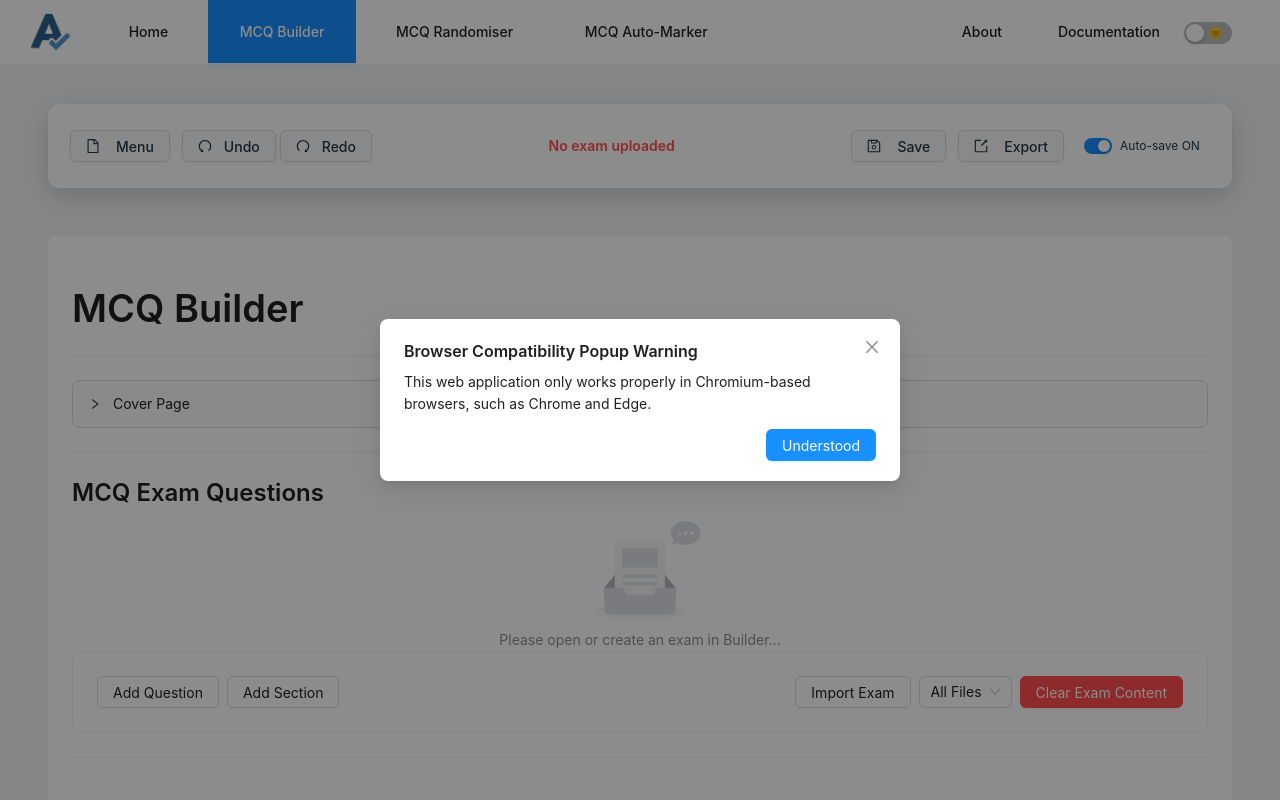
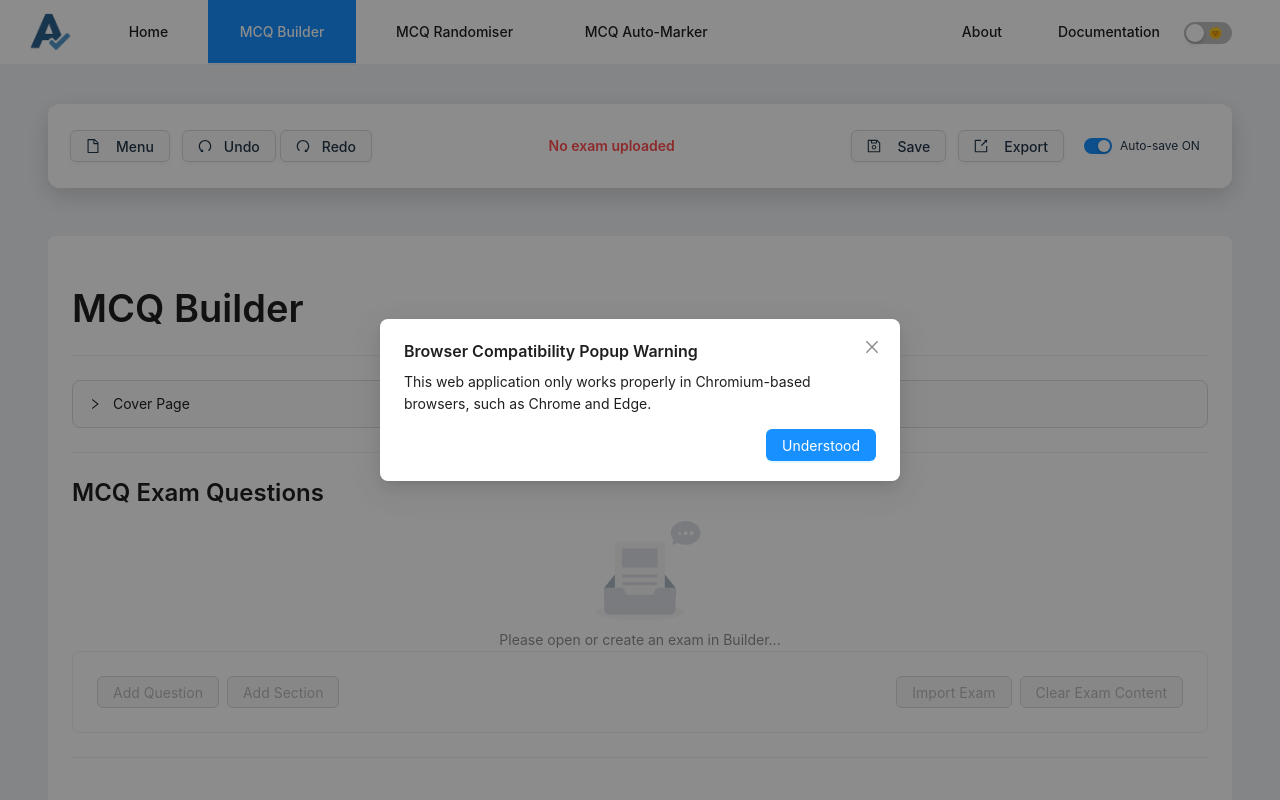
Before and after one commit to uoa-compsci399-2025-s1/capstone-project-2025-s1-team-11, a React (Vite) app in the folder client/: page /builder in a window 1280 px wide. Shown: the top 800 px of the page. Built offline with nearby package versions, Linux system fonts and the light colour scheme.

Commit message:
teleform data saves now, disabled examContentManager before exam creation and removed format selector

```diff
--- a/client/src/components/builder/ExamContentManager.jsx
+++ b/client/src/components/builder/ExamContentManager.jsx
@@ -2,7 +2,7 @@ import React, { useState } from "react";
 import { useDispatch, useSelector } from "react-redux";
 import { clearExamBody } from "../../store/exam/examSlice.js";
 import { useFileSystem } from "../../hooks/useFileSystem.js";
-import { Button, Alert, Space, Typography, Modal, Input, Card, Select } from "antd";
+import { Button, Alert, Space, Typography, Modal, Card } from "antd";
 import { addQuestion, addSection } from "../../store/exam/examSlice.js";
 import useMessage from "../../hooks/useMessage.js";
 
@@ -11,19 +11,24 @@ const { Paragraph, Text } = Typography;
 const ExamContentManager = () => {
   const [error, setError] = useState("");
   const [showSuccessAlert, setShowSuccessAlert] = useState(false);
-  const { importExam } = useFileSystem();
-  const [selectedFormat, setSelectedFormat] = useState('all'); // Default is 'all'
+  const { importExam, fileHandle } = useFileSystem();
   const message = useMessage();
 
   const dispatch = useDispatch();
+  const examData = useSelector((state) => state.exam.examData);
 
   const [isClearModalVisible, setIsClearModalVisible] = useState(false);
+
+  // Enable buttons if we either have a file handle or exam data
+  const isEnabled = fileHandle || examData;
+  // Only enable clear button if we have content to clear
+  const canClear = isEnabled && examData?.examBody?.length > 0;
 
   const handleImportExam = async (event) => {
     const selectedFile = event.target.files[0];
     if (!selectedFile) return;
 
-    const success = await importExam(selectedFile, selectedFormat);
+    const success = await importExam(selectedFile);
     if (success) {
       setShowSuccessAlert(true);
       setError("");
@@ -31,27 +36,6 @@ const ExamContentManager = () => {
       event.target.value = '';
     }
   };
-
-  const handleFormatChange = (value) => {
-    setSelectedFormat(value);
-  };
-
-  // Determine the acceptable file extensions based on selected format
-  const getAcceptExtension = () => {
-    switch (selectedFormat) {
-      case 'moodle':
-        return '.xml';
-      case 'docx':
-        return '.docx';
-      case 'latex':
-        return '.tex';
-      case 'all':
-      default:
-        return '.xml,.docx,.tex'; // Show all supported formats
-    }
-  };
-
-  const examData = useSelector((state) => state.exam.examData);
 
   return (
     <Card>
@@ -75,32 +59,38 @@ const ExamContentManager = () => {
 
       <Space wrap style={{ width: "100%", justifyContent: "space-between" }}>
         <Space wrap>
-            <Button onClick={() => dispatch(addQuestion({ examBodyIndex: null, questionData: { contentFormatted: '' } }))}>
+          <Button
+            onClick={() => dispatch(addQuestion({ examBodyIndex: null, questionData: { contentFormatted: '' } }))}
+            disabled={!isEnabled}
+          >
             Add Question
           </Button>
-            <Button onClick={() => dispatch(addSection({ sectionTitle: '', contentFormatted: '' }))}>
+          <Button
+            onClick={() => dispatch(addSection({ sectionTitle: '', contentFormatted: '' }))}
+            disabled={!isEnabled}
+          >
             Add Section
           </Button>
         </Space>
         <Space wrap>
-            <Button>
-            <label style={{ cursor: "pointer", marginBottom: 0 }}>
+          <Button disabled={!isEnabled}>
+            <label style={{ cursor: isEnabled ? "pointer" : "not-allowed", marginBottom: 0 }}>
               Import Exam
               <input
                 type="file"
-                  accept={getAcceptExtension()} // Dynamically set based on selected format
+                accept=".xml,.docx,.tex"
                 onChange={handleImportExam}
                 style={{ display: "none" }}
+                disabled={!isEnabled}
               />
             </label>
           </Button>
-            <Select defaultValue="all" onChange={handleFormatChange} style={{ marginRight: 0 }}>
-              <Select.Option value="all">All Files</Select.Option>
-              <Select.Option value="moodle">Moodle XML</Select.Option>
-              <Select.Option value="docx">DOCX</Select.Option>
-              <Select.Option value="latex">LaTeX</Select.Option>
-            </Select>
-            <Button danger onClick={() => setIsClearModalVisible(true)} type="primary">
+          <Button
+            danger
+            onClick={() => setIsClearModalVisible(true)}
+            type="primary"
+            disabled={!canClear}
+          >
             Clear Exam Content
           </Button>
         </Space>
@@ -108,7 +98,7 @@ const ExamContentManager = () => {
 
       <Modal
         open={isClearModalVisible}
-        title="Are you sure you want to clear the exam?"
+        title="Are you sure you want to clear the exam content?"
         onOk={() => {
           dispatch(clearExamBody());
           setIsClearModalVisible(false);
--- a/client/src/components/shared/StaticContextBar.jsx
+++ b/client/src/components/shared/StaticContextBar.jsx
@@ -246,12 +246,12 @@ const StaticContextBar = ({
     }
   }, [exam]);
 
-  // Auto-save effect: save after 2 seconds of inactivity when exam or teleform data changes.
+  // Auto-save effect: save after 2 seconds of inactivity when exam or teleform changes.
   useEffect(() => {
     if (!autoSaveEnabled) return;
     if (!exam) return;
 
-    // Mark as unsaved when exam or teleform data changes
+    // Mark as unsaved when exam or teleform changes
     setSaveState('unsaved');
 
     // Clear any previous debounce
```
Lines whose indentation alone changed are shown as unchanged.
